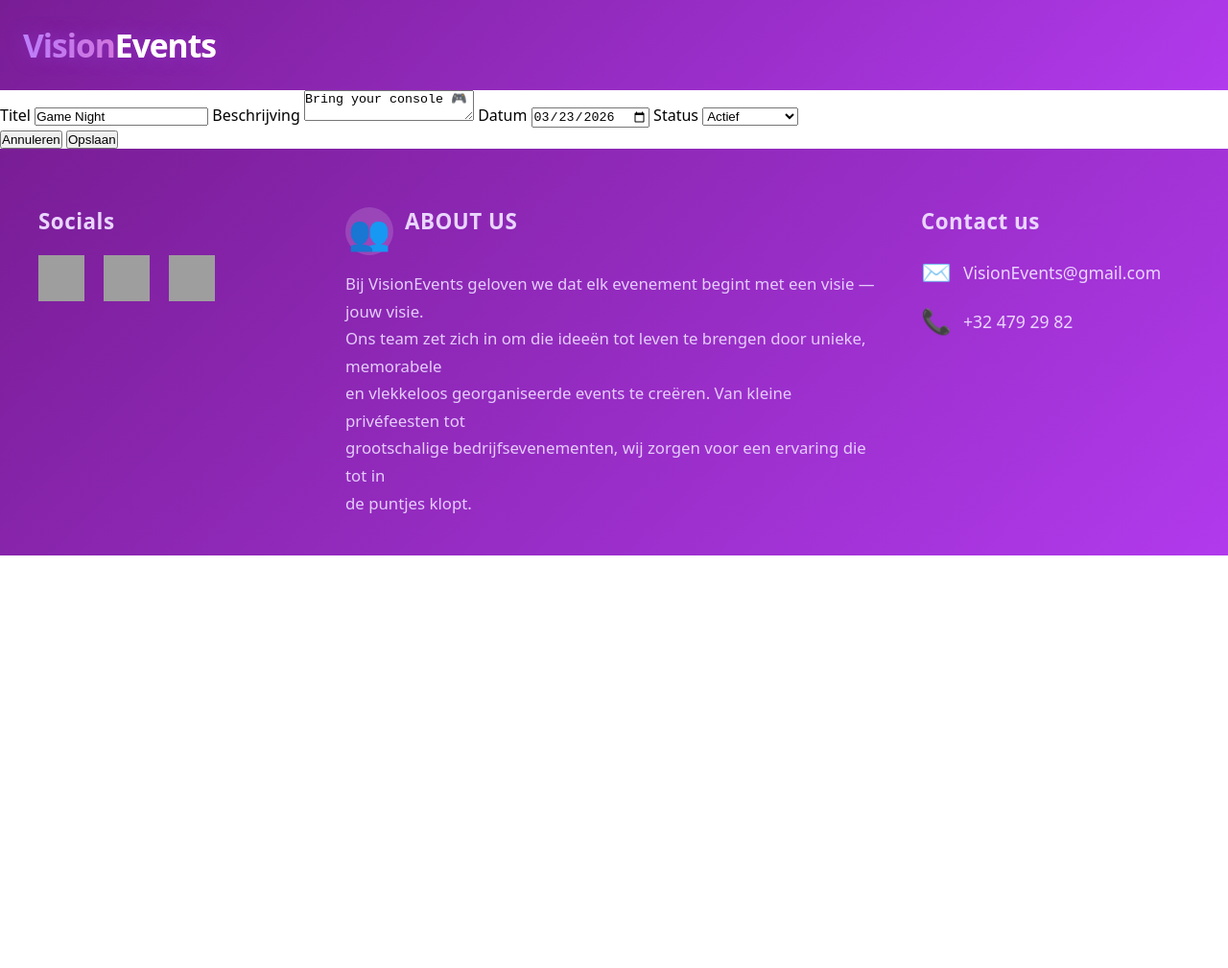
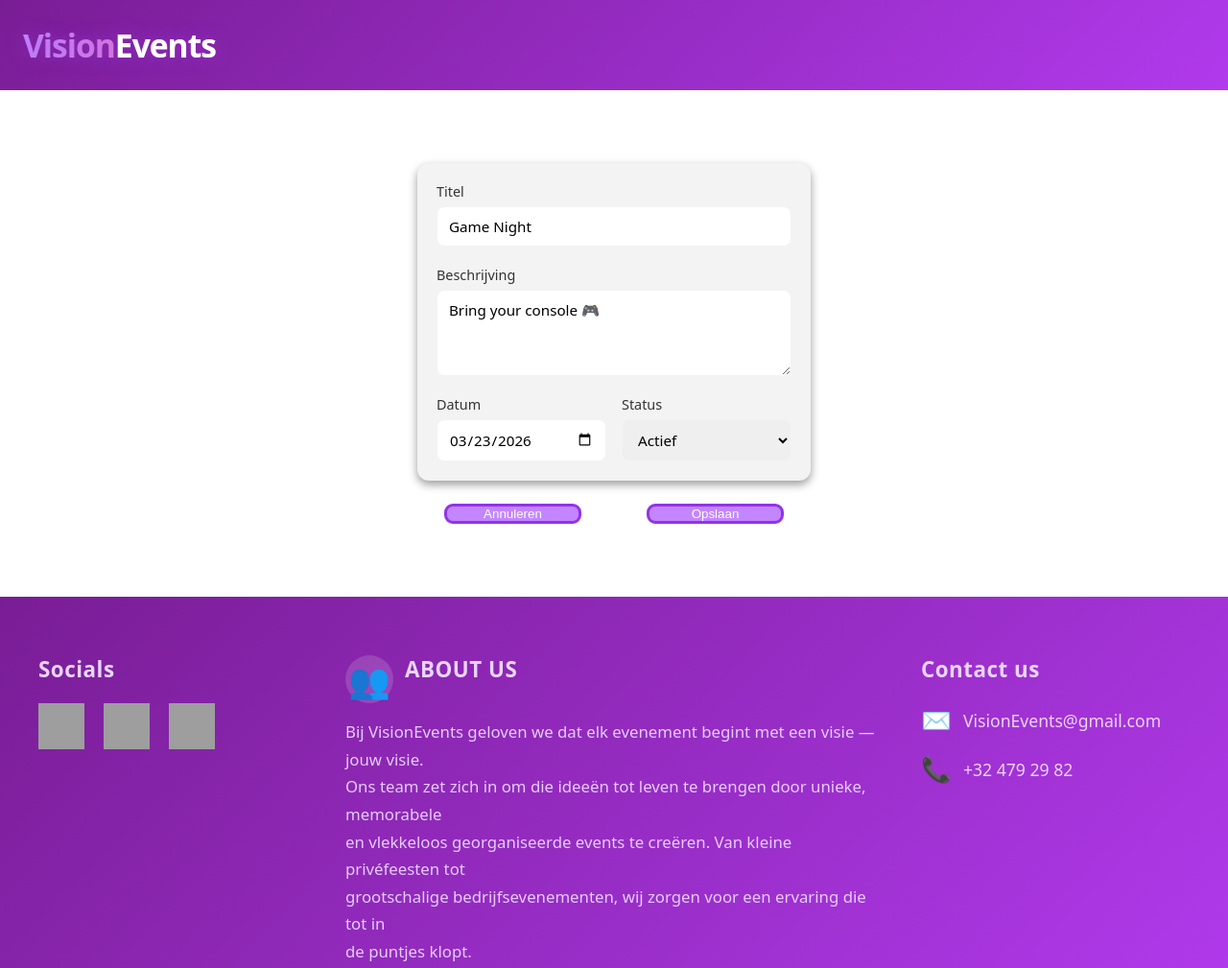
Before and after one commit to phlpsn88/GIP_Event_Planner, a plain HTML site: page project/front-end/edit_event.html in a window 1280 px wide. Shown: the top 1009 px of the page at 96% size. Before the commit the page ends 800 px from the top, so only its background shows below. Drawn offline with Linux system fonts and the light colour scheme; grey boxes are pictures that could not be loaded.

Commit message:
main: edit event page

```diff
--- a/project/front-end/css/edit_event.css
+++ b/project/front-end/css/edit_event.css
@@ -9,5 +9,98 @@ header {
 }
 
 /* =========================
+   FORM
+========================= */
+.event-form {
+    max-width: 600px;
+    margin: 0.5rem;
+    padding: 1.25rem;
+    display: flex;
+    flex-direction: column;
+    gap: 1.5rem;
+}
 
-========================= */
+.form-input {
+    background: var(--secondary-color-white);
+    border-radius: 12px;
+    padding: 1.25rem;
+    display: grid;
+    gap: 1rem;
+    box-shadow: 0 4px 10px var(--box-shadow-black);
+}
+
+.form-input label {
+    display: flex;
+    flex-direction: column;
+    gap: 0.35rem;
+    font-size: 0.9rem;
+    font-weight: 500;
+    color: #333;
+}
+
+.form-input input,
+.form-input textarea,
+.form-input select {
+    padding: 0.65rem 0.75rem;
+    border-radius: 8px;
+    border: 1px solid var(--secondary-color-white);
+    font-size: 0.95rem;
+    font-family: inherit;
+    transition: border-color 0.2s, box-shadow 0.2s;
+}
+
+.form-input textarea {
+    resize: vertical;
+    min-height: 90px;
+}
+
+.form-actions {
+    display: flex;
+    flex-direction: column;
+    gap: 0.75rem;
+}
+
+.form-actions .btn {
+    margin: auto;
+    width: 80%;
+    justify-content: center;
+    color: var(--primary-color-white);
+    background: var(--secondary-color-purple);
+    border: solid var(--dark-color-purple);
+    border-radius: 9px;
+}
+
+@media (min-width: 768px) {
+    /* main {
+        max-height: 36.5vh;
+    } */
+
+    /* .form-section {
+        max-height: 36.5vh;
+    } */
+
+    .event-form {
+        min-width: 450px;
+        /* max-width: 900px; */
+    }
+    .form-input {
+        display: grid;
+        grid-template-columns: 1fr;
+        gap: 1.25rem;
+    }
+
+    .form-select {
+        display: grid;
+        grid-template-columns: 1fr 1fr;
+        gap: 1rem;
+    }
+
+    .form-actions {
+        flex-direction: row;
+        justify-content: space-evenly;
+    }
+    .form-actions .btn {
+        width: 35%;
+        min-width: 140px;
+    }
+}
--- a/project/front-end/css/style.css
+++ b/project/front-end/css/style.css
@@ -21,14 +21,14 @@
     box-sizing: border-box;
 }
 
-*::before, *::after {
+/* *::before, *::after {
     box-sizing: border-box;
-}
+} */
 
 html, body {
     height: 100%;
     max-width: 100%;
-    overflow-x: hidden;
+    /* overflow-x: hidden; */
 }
 
 body {
--- a/project/front-end/edit_event.html
+++ b/project/front-end/edit_event.html
@@ -12,23 +12,25 @@
         <div class="logo">Vision<span>Events</span></div>
     </header>
 
+    <main>
+      <section class="form-section">
         <form class="event-form">
-        <section class="form-section">
-          <label>
+          <div class="form-input">
+            <label for="titles">
               Titel
-            <input type="text" value="Game Night" name="title">
+              <input type="text" value="Game Night" name="title" id="title">
             </label>
 
-          <label>
+            <label for="description">
               Beschrijving
-            <textarea name="description">Bring your console 🎮</textarea>
+              <textarea name="description" id="description">Bring your console 🎮</textarea>
             </label>
 
-          <label>
+            <div class="form-select">
+              <label for="date">
                 Datum
-            <input type="date" value="2026-03-23">
+                <input type="date" value="2026-03-23" name="date" id="date">
               </label>
-
               <label>
                 Status
                 <select>
@@ -36,13 +38,16 @@
                   <option>Geannuleerd</option>
                 </select>
               </label>
-        </section>
+            </div>
+          </div>
 
           <div class="form-actions">
             <button class="btn btn-login">Annuleren</button>
             <button class="btn btn-register">Opslaan</button>
           </div>
         </form>
+      </section>
+    </main>
 
     <!-- Footer -->
     <footer class="footer">
```
Lines whose indentation alone changed are shown as unchanged.
